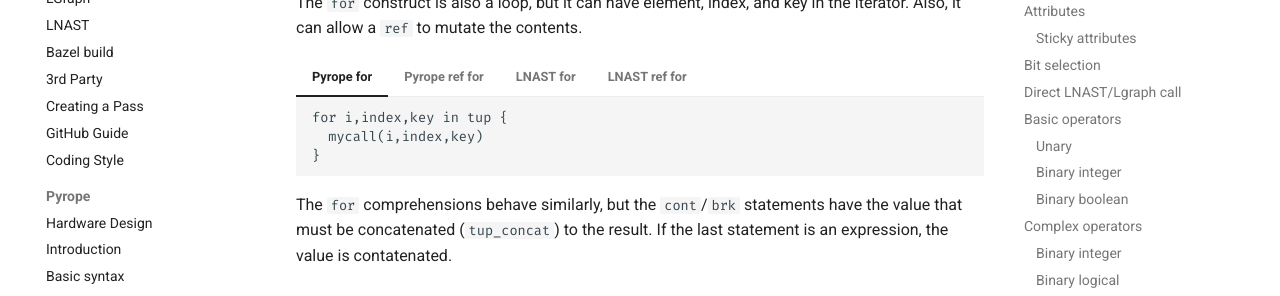
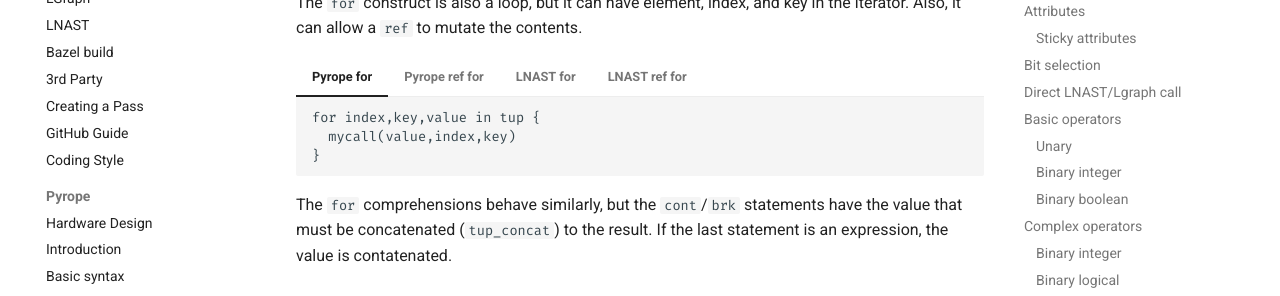
Before and after one commit to masc-ucsc/docs, an MkDocs documentation site: the page built from docs/pyrope/12-lnast.md, in a window 1280 px wide and 900 px high, scrolled down 14490 px. Shown: the part 151-447 px from the top of the window. Built offline with MkDocs 1.6.1 and Material for MkDocs 9.7.7, drawn with Linux system fonts in a browser that asks for light colours; comment, search, counter and statistics services are not loaded.

Commit message:
swap the idx,val position in for to be consistent with rust and kotlin

````diff
--- a/docs/pyrope/12-lnast.md
+++ b/docs/pyrope/12-lnast.md
@@ -1653,15 +1653,15 @@ The `for` construct is also a loop, but it can have element, index, and key in t
 
 === "Pyrope for"
     ```
-    for i,index,key in tup {
-      mycall(i,index,key)
+    for index,key,value in tup {
+      mycall(value,index,key)
     }
     ```
 === "Pyrope ref for"
     ```
-    for i,index,key in ref tup {
-      mycall(i,index,key)
-      i = 0
+    for index,key,value in ref tup {
+      mycall(value,index,key)
+      value = 0
     }
     ```
 === "LNAST for"
@@ -1678,7 +1678,7 @@ The `for` construct is also a loop, but it can have element, index, and key in t
       ref ___2
       stmts
         var
-          ref i
+          ref value
           ref _
         var
           ref index
@@ -1693,14 +1693,14 @@ The `for` construct is also a loop, but it can have element, index, and key in t
             ref index
             const "key"
           tup_get
-            ref i
+            ref value
             ref tup
             ref index
           tup_add
             ref ___6
-            ref i
             ref index
             ref key
+            ref value
           fcall
             ref ___empty
             ref mycall
@@ -1732,7 +1732,7 @@ The `for` construct is also a loop, but it can have element, index, and key in t
       ref ___2
       stmts
         var
-          ref i
+          ref value
           ref _
         var
           ref index
@@ -1747,14 +1747,14 @@ The `for` construct is also a loop, but it can have element, index, and key in t
             ref index
             const "key"
           tup_get
-            ref i
             ref tup
             ref index
+            ref value
           tup_add
             ref ___6
-            ref i
             ref index
             ref key
+            ref value
           fcall
             ref ___empty
             ref mycall
@@ -1762,7 +1762,7 @@ The `for` construct is also a loop, but it can have element, index, and key in t
           tup_set
             ref tup
             ref index
-            ref i
+            ref value
           add
             ref index
             ref index
````
Also changed, not shown: docs/pyrope/05b-statements.md (+2 -2 lines), docs/pyrope/07-typesystem.md (+3 -3 lines), docs/pyrope/07b-structtype.md (+1 -1 lines), docs/pyrope/10-internals.md (+6 -6 lines).
